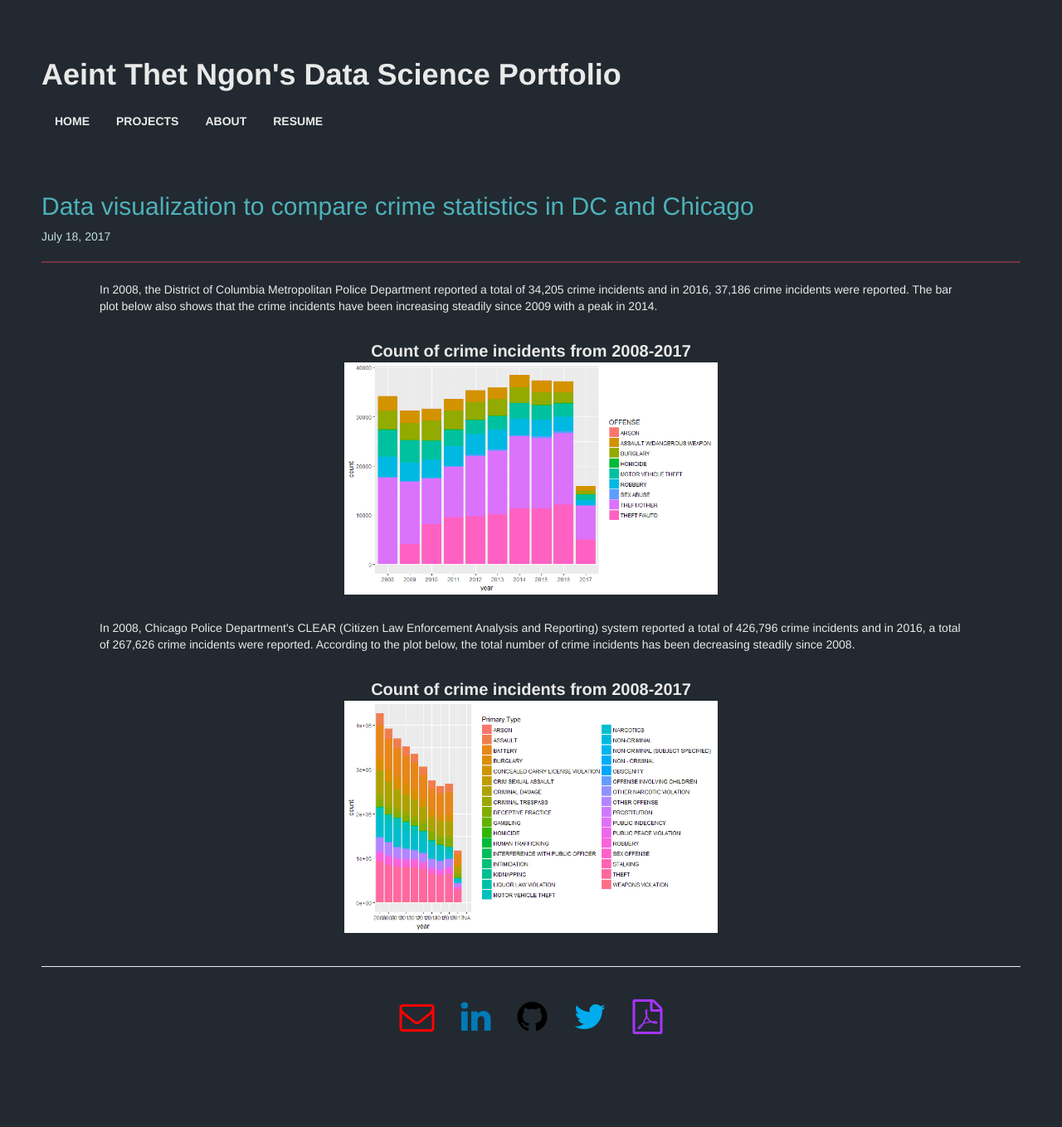
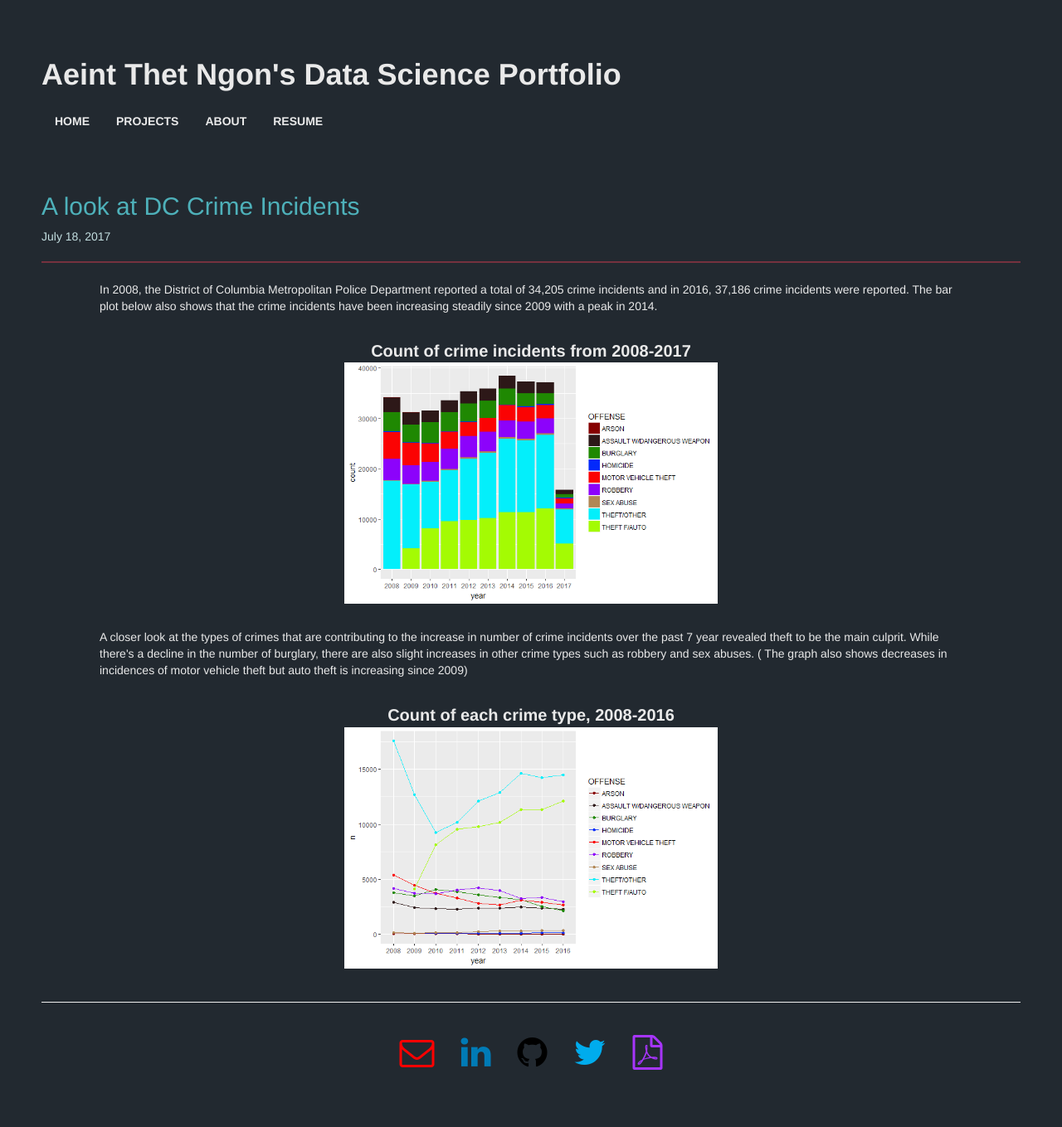
Before and after one commit to aeintngon/old-webpage, a Jekyll site: the page built from DCCrimeData.html, in a window 1280 px wide. Shown: the whole page at 83% size. Built offline with Jekyll 4.4.1, drawn with Linux system fonts in a browser that asks for light colours; nearby versions of some CDN libraries; before the commit the page ends 1316 px from its top, so only the background shows below that.

Commit message:
DC crimes

```diff
--- a/CrimeData.html
+++ b/DCCrimeData.html
@@ -1,7 +1,7 @@
 ---
 layout: default
 ---
-	<h2><a href="./CrimeData.html">Data visualization to compare crime statistics in DC and Chicago</a></h2>
+	<h2><a href="./DCCrimeData.html">A look at DC Crime Incidents</a></h2>
 	<p class="post-date">July 18, 2017</p>
 	<hr id='top-line'>
 
@@ -12,11 +12,12 @@ layout: default
 		<p style="text-align:center;">
     	<img src="./images/crime/dc_yearly.png" width="100%" height=auto style="max-width:450px;">
     	</p>
+
     </div>
-    <p class="content">In 2008, Chicago Police Department's CLEAR (Citizen Law Enforcement Analysis and Reporting) system reported a total of 426,796 crime incidents and in 2016, a total of 267,626 crime incidents were reported. According to the plot below, the total number of crime incidents has been decreasing steadily since 2008.</p>
-    	<div class="content">
-		<p class="graph-title">Count of crime incidents from 2008-2017</p>
+    <p class="content">A closer look at the types of crimes that are contributing to the increase in number of crime incidents over the past 7 year revealed theft to be the main culprit. While there's a decline in the number of burglary, there are also slight increases in other crime types such as robbery and sex abuses. &#40; The graph also shows decreases in incidences of motor vehicle theft but auto theft is increasing since 2009&#41;</p>
+	<div class="content">
+		<p class="graph-title">Count of each crime type, 2008-2016</p>
 		<p style="text-align:center;">
-    	<img src="./images/crime/chicago_yearly.png" width="100%" height=auto style="max-width:450px;">
+    	<img src="./images/crime/dc_crimetype.png" width="100%" height=auto style="max-width:450px;">
     	</p>
     </div>
--- a/index.html
+++ b/index.html
@@ -3,13 +3,12 @@ layout: default
 ---
 
 	<span class="post-date"> July 18, 2017 </span>
-	<h2><a href="./CrimeData.html">Data visualization to compare crime statistics in DC and Chicago</a></h2>
+	<h2><a href="./DCCrimeData.html">A look at DC Crime Incidents</a></h2>
 	<hr id='top-line'>
-	<p class="content">In 2008, the District of Columbia Metropolitan Police Department reported a total of 34,205 crime incidents and in 2016, 37,186 crime incidents were reported. The bar plot below also shows that the crime incidents have been increasing steadily since 2009 with a peak in 2014.</p>
+	<p class="content">In 2008, the District of Columbia Metropolitan Police Department reported a total of 34,205 crime incidents and in 2016, 37,186 crime incidents were reported. The bar plot below also shows that the crime incidents have been increasing steadily since 2009 with a peak in 2014. <a class="link" target="_blank" href="./DCCrimeData.html">Read more...</a></p>
 	<div class="content">
 		<p class="graph-title">Count of crime incidents from 2008-2017</p>
 		<p style="text-align:center;">
     	<img src="./images/crime/dc_yearly.png" width="100%" height=auto style="max-width:450px;">
     	</p>
     </div>
-	<p class="content"><a class="link" target="_blank" href="./CrimeData.html">Read more...</a></p>
```
Also changed, not shown: images/crime/dc_crimetype.png, images/crime/dc_yearly.png.
